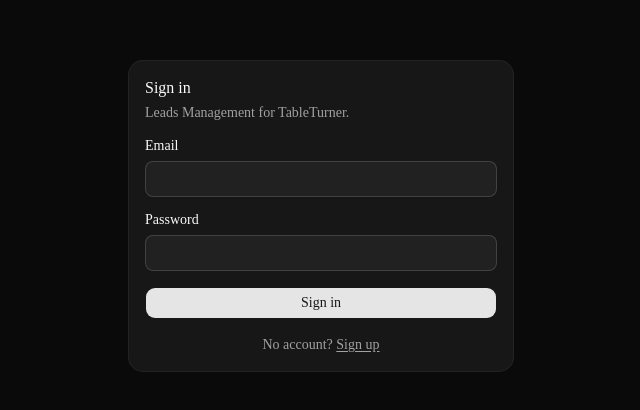
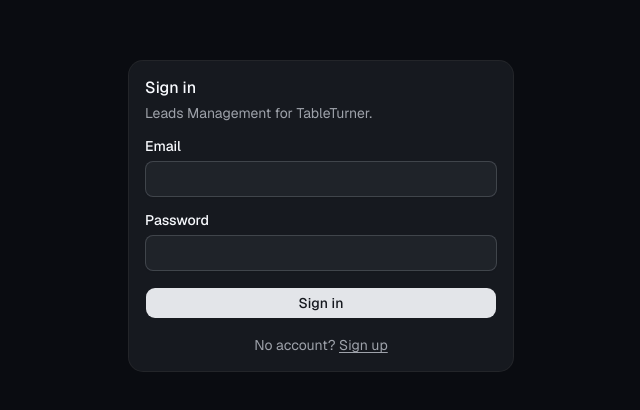
Before and after one commit to TableTurnerr/Leads-Management, a Next.js app in the folder web/: page /login in a window 1280 px wide. Shown: the part 184-594 px from the top of the page, without its empty margins (319-959 px from the left). Built offline with nearby package versions, Linux system fonts and the light colour scheme.

Commit message:
style(theme): blue-tinted dark palette, shimmer utility, fix font vars
Dark mode tokens shift from pure gray to a subtle oklch 264-hue tint. Adds
a .shimmer utility with a sliding gradient animation. Fixes --font-sans and
--font-heading to reference --font-geist-sans instead of themselves.

```diff
--- a/web/src/app/globals.css
+++ b/web/src/app/globals.css
@@ -7,9 +7,9 @@
 @theme inline {
   --color-background: var(--background);
   --color-foreground: var(--foreground);
-  --font-sans: var(--font-sans);
+  --font-sans: var(--font-geist-sans);
   --font-mono: var(--font-geist-mono);
-  --font-heading: var(--font-sans);
+  --font-heading: var(--font-geist-sans);
   --color-sidebar-ring: var(--sidebar-ring);
   --color-sidebar-border: var(--sidebar-border);
   --color-sidebar-accent-foreground: var(--sidebar-accent-foreground);
@@ -84,37 +84,37 @@
 }
 
 .dark {
-  --background: oklch(0.145 0 0);
-  --foreground: oklch(0.985 0 0);
-  --card: oklch(0.205 0 0);
-  --card-foreground: oklch(0.985 0 0);
-  --popover: oklch(0.205 0 0);
-  --popover-foreground: oklch(0.985 0 0);
-  --primary: oklch(0.922 0 0);
-  --primary-foreground: oklch(0.205 0 0);
-  --secondary: oklch(0.269 0 0);
-  --secondary-foreground: oklch(0.985 0 0);
-  --muted: oklch(0.269 0 0);
-  --muted-foreground: oklch(0.708 0 0);
-  --accent: oklch(0.269 0 0);
-  --accent-foreground: oklch(0.985 0 0);
+  --background: oklch(0.155 0.012 264);
+  --foreground: oklch(0.985 0.005 264);
+  --card: oklch(0.213 0.013 264);
+  --card-foreground: oklch(0.985 0.005 264);
+  --popover: oklch(0.213 0.013 264);
+  --popover-foreground: oklch(0.985 0.005 264);
+  --primary: oklch(0.922 0.005 264);
+  --primary-foreground: oklch(0.213 0.013 264);
+  --secondary: oklch(0.275 0.014 264);
+  --secondary-foreground: oklch(0.985 0.005 264);
+  --muted: oklch(0.275 0.014 264);
+  --muted-foreground: oklch(0.712 0.012 264);
+  --accent: oklch(0.275 0.014 264);
+  --accent-foreground: oklch(0.985 0.005 264);
   --destructive: oklch(0.704 0.191 22.216);
-  --border: oklch(1 0 0 / 10%);
-  --input: oklch(1 0 0 / 15%);
-  --ring: oklch(0.556 0 0);
+  --border: oklch(0.96 0.02 264 / 12%);
+  --input: oklch(0.96 0.02 264 / 16%);
+  --ring: oklch(0.6 0.04 264);
   --chart-1: oklch(0.87 0 0);
   --chart-2: oklch(0.556 0 0);
   --chart-3: oklch(0.439 0 0);
   --chart-4: oklch(0.371 0 0);
   --chart-5: oklch(0.269 0 0);
-  --sidebar: oklch(0.205 0 0);
-  --sidebar-foreground: oklch(0.985 0 0);
+  --sidebar: oklch(0.213 0.013 264);
+  --sidebar-foreground: oklch(0.985 0.005 264);
   --sidebar-primary: oklch(0.488 0.243 264.376);
-  --sidebar-primary-foreground: oklch(0.985 0 0);
-  --sidebar-accent: oklch(0.269 0 0);
-  --sidebar-accent-foreground: oklch(0.985 0 0);
-  --sidebar-border: oklch(1 0 0 / 10%);
-  --sidebar-ring: oklch(0.556 0 0);
+  --sidebar-primary-foreground: oklch(0.985 0.005 264);
+  --sidebar-accent: oklch(0.275 0.014 264);
+  --sidebar-accent-foreground: oklch(0.985 0.005 264);
+  --sidebar-border: oklch(0.96 0.02 264 / 12%);
+  --sidebar-ring: oklch(0.6 0.04 264);
 }
 
 @layer base {
@@ -128,3 +128,29 @@
     @apply font-sans;
   }
 }
+
+@layer utilities {
+  .shimmer {
+    position: relative;
+    overflow: hidden;
+    background-color: var(--muted);
+  }
+  .shimmer::after {
+    content: "";
+    position: absolute;
+    inset: 0;
+    background-image: linear-gradient(
+      90deg,
+      transparent,
+      color-mix(in oklch, var(--foreground) 8%, transparent),
+      transparent
+    );
+    transform: translateX(-100%);
+    animation: shimmer-slide 1.6s ease-in-out infinite;
+  }
+  @keyframes shimmer-slide {
+    100% {
+      transform: translateX(100%);
+    }
+  }
+}
```
